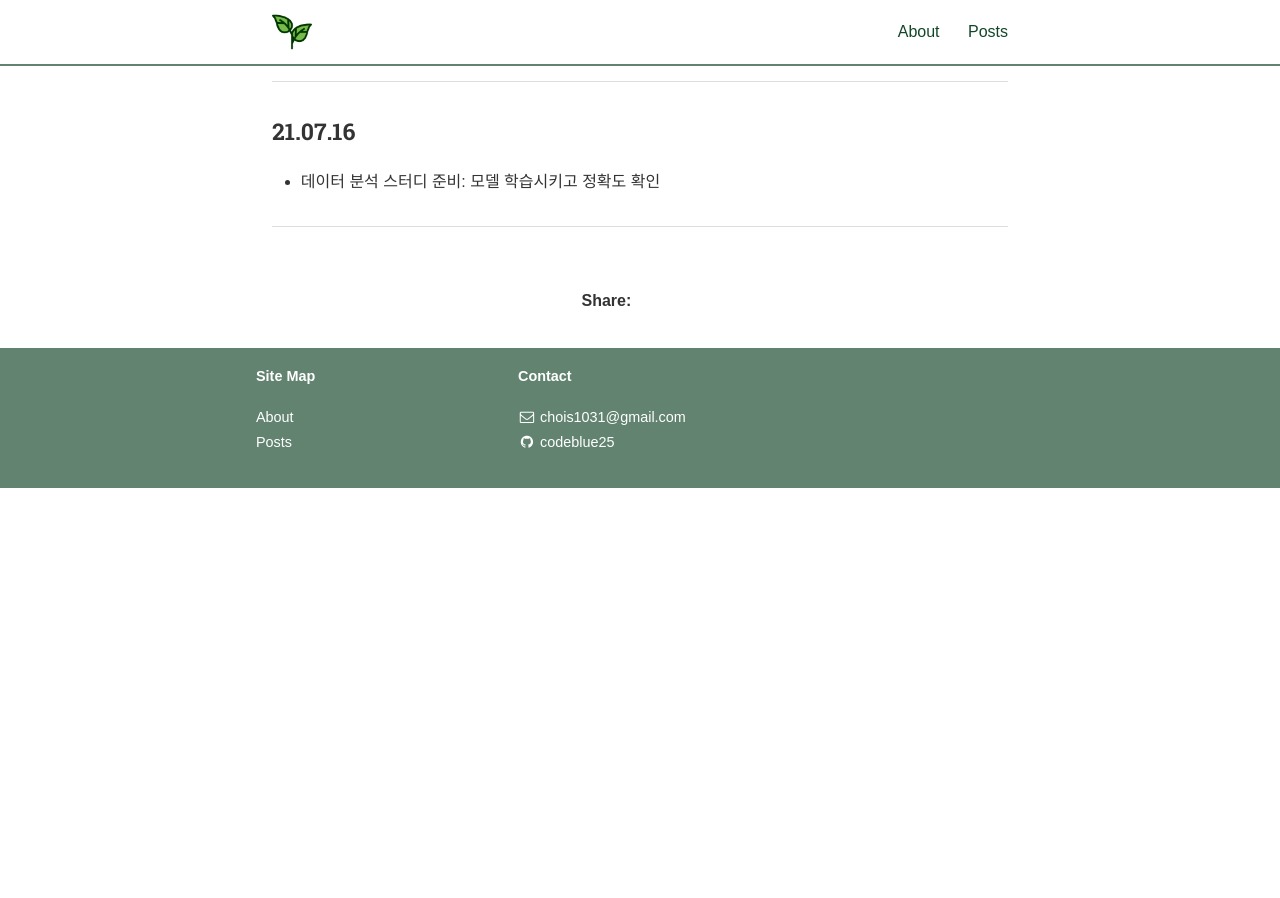
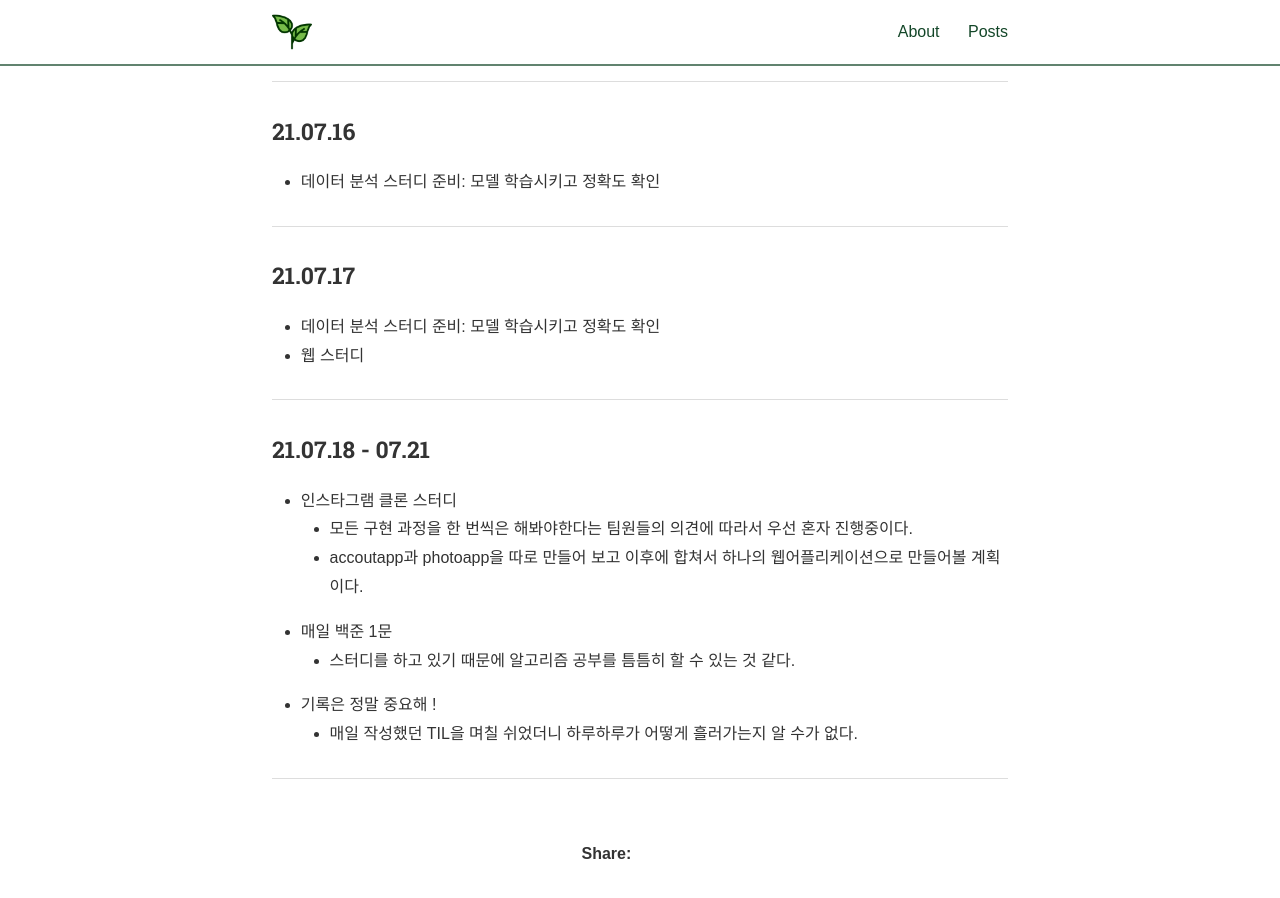
Before and after one commit to codeblue25/codeblue25.github.io, a Jekyll site: the page built from _posts/2021-07-11-0717.md, in a window 1280 px wide and 900 px high, scrolled down 1506 px. Built offline with Jekyll 4.4.1, drawn with Linux system fonts in a browser that asks for light colours; nearby versions of some CDN libraries; some web fonts are replaced; a style sheet for code colours, icons or effects is not loaded; before the commit the page ends 1994 px from its top, so only the background shows below that; some of the changed text lies outside the part shown.

Commit message:
210722 TIL

```diff
--- a/_posts/2021-07-11-0717.md
+++ b/_posts/2021-07-11-0717.md
@@ -56,3 +56,22 @@ categories: TIL
 - 데이터 분석 스터디 준비: 모델 학습시키고 정확도 확인
 
 ---
+
+<h3>21.07.17</h3>
+
+- 데이터 분석 스터디 준비: 모델 학습시키고 정확도 확인
+- 웹 스터디
+
+---
+
+<h3>21.07.18 - 07.21</h3>
+
+- 인스타그램 클론 스터디
+  - 모든 구현 과정을 한 번씩은 해봐야한다는 팀원들의 의견에 따라서 우선 혼자 진행중이다.
+  - accoutapp과 photoapp을 따로 만들어 보고 이후에 합쳐서 하나의 웹어플리케이션으로 만들어볼 계획이다.
+- 매일 백준 1문
+  - 스터디를 하고 있기 때문에 알고리즘 공부를 틈틈히 할 수 있는 것 같다.
+- 기록은 정말 중요해 !
+  - 매일 작성했던 TIL을 며칠 쉬었더니 하루하루가 어떻게 흘러가는지 알 수가 없다.
+
+---
```
Also changed, not shown: other parts of _posts/2021-07-11-0717.md (+1 -1 lines).
